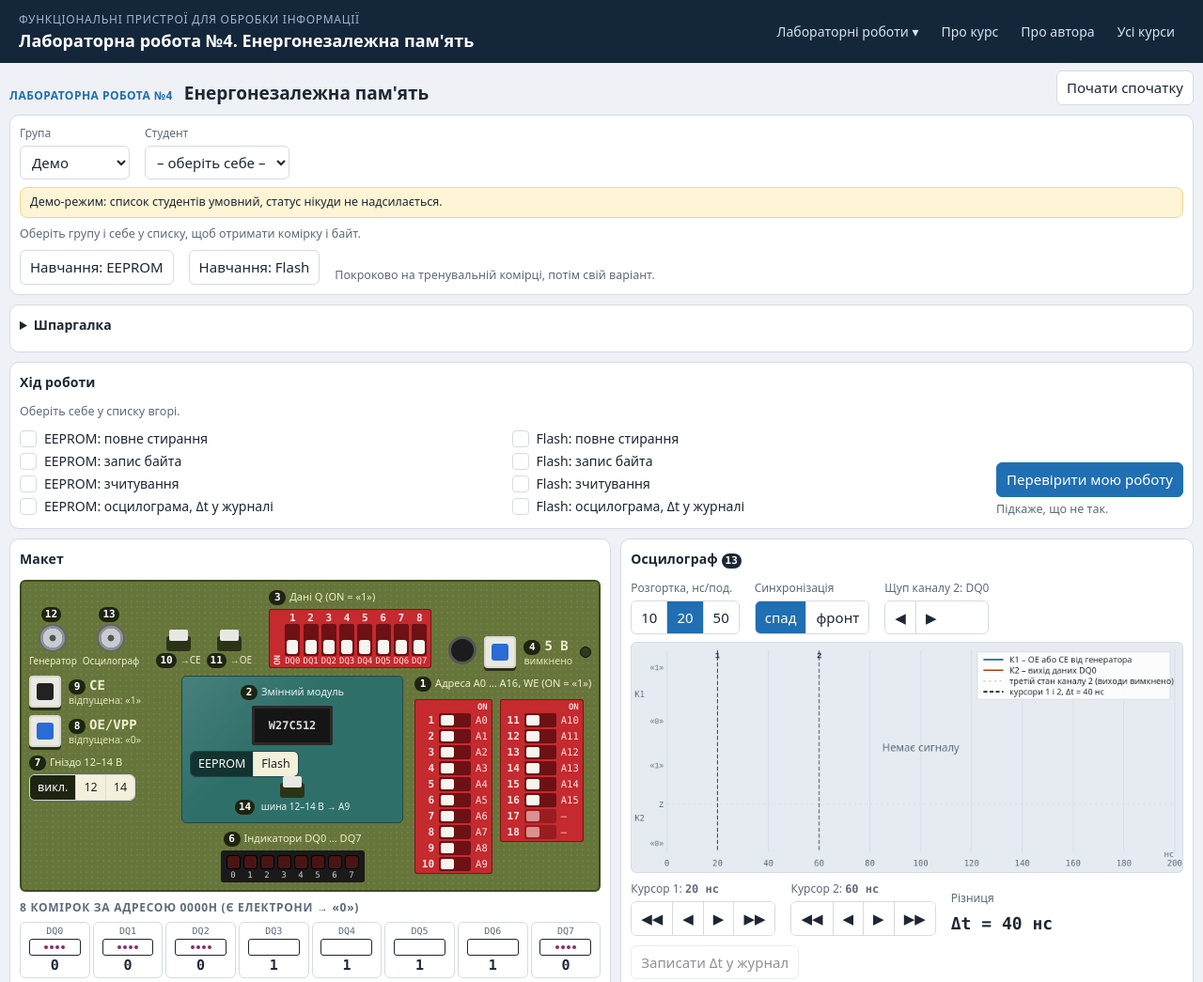
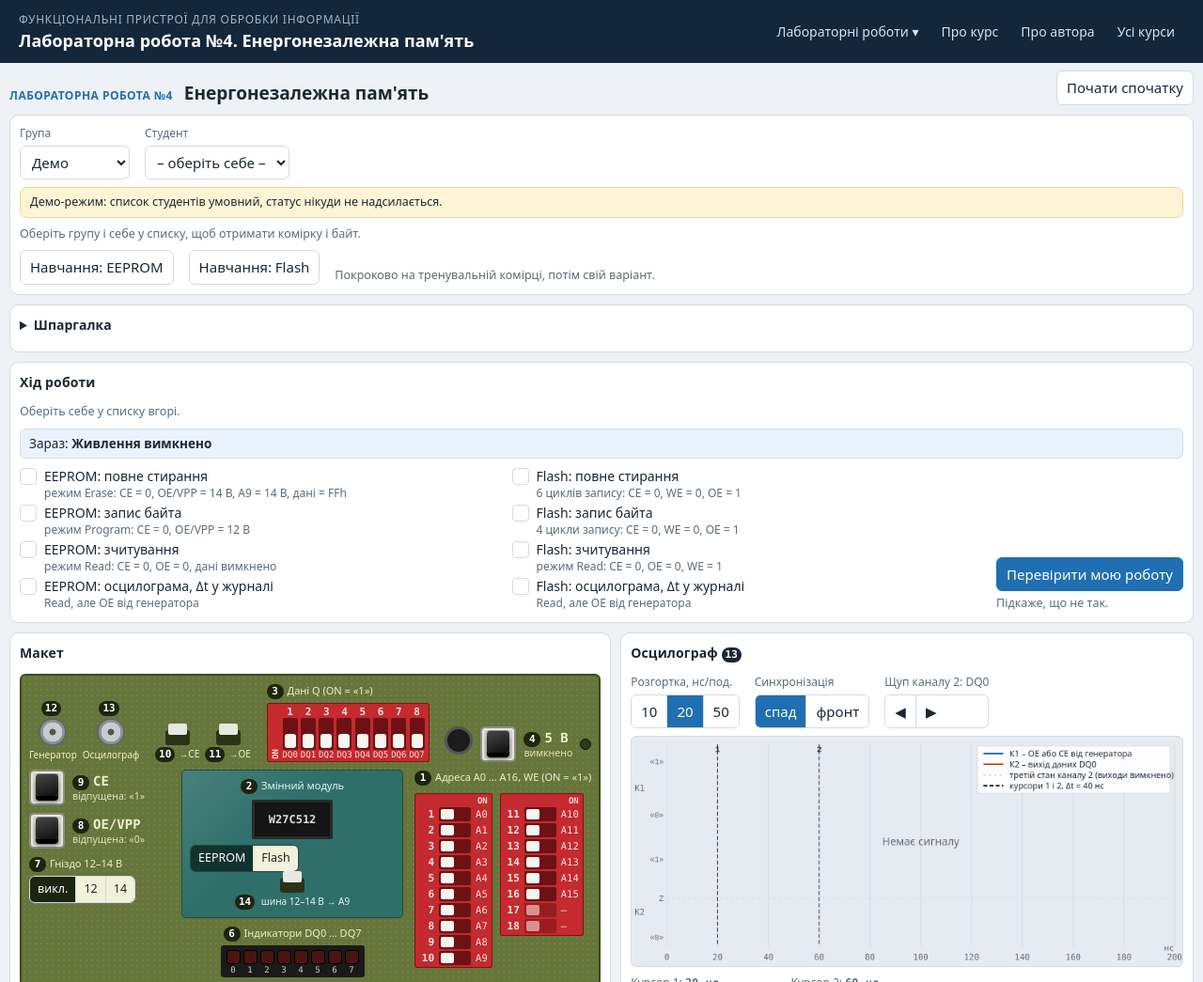
Before and after one commit to evroo78/Sim-Lab, a plain HTML site: page fpoi/Lab4/index.html in a window 1280 px wide. Shown: the top 1045 px of the page at 94% size. Drawn offline with Linux system fonts and the light colour scheme.

Commit message:
Update index.html

```diff
--- a/fpoi/Lab4/index.html
+++ b/fpoi/Lab4/index.html
@@ -239,6 +239,18 @@ details.sub > summary{font-size:12.5px;font-weight:500;color:var(--muted)}
 .prog .steps{display:block;columns:2 300px;column-gap:24px}.prog .steps li{break-inside:avoid;margin-bottom:3px}
 .chipmod .seg button{background:#e9f6f4;color:#12332f}.chipmod .seg button.on{background:#12332f;color:#fff}.chipmod .seg button:disabled{opacity:.75}
 .pcbx .seg button{background:#f3f1dc;color:#222}
+
+/* об'ємні кнопки: відпущена – чорна і піднята, натиснута – блакитна і втиснута */
+.pbtn .cap{width:38px;height:38px;background:#cfcfc6;border:2px solid #8d8d84;border-radius:5px;box-shadow:inset 0 0 0 2px #e9e9e2;transform:none}
+.pbtn .cap b{width:24px;height:24px;border-radius:4px;background:linear-gradient(160deg,#4a4a4a,#0d0d0d);box-shadow:0 5px 0 #000,0 7px 4px rgba(0,0,0,.45),inset 0 1px 0 rgba(255,255,255,.35);transform:translateY(-3px);transition:transform .08s,box-shadow .08s}
+.pbtn.on .cap{transform:none;box-shadow:inset 0 0 0 2px #e9e9e2}
+.pbtn.on .cap b{background:linear-gradient(160deg,#6fc0ff,#1565d0);box-shadow:0 1px 0 #0b3b82,0 1px 2px rgba(0,0,0,.4),inset 0 1px 0 rgba(255,255,255,.5);transform:translateY(3px)}
+.pbtn.blue .cap b{background:linear-gradient(160deg,#4a4a4a,#0d0d0d)}
+.pbtn.blue.on .cap b{background:linear-gradient(160deg,#6fc0ff,#1565d0)}
+.mode{border:1px solid var(--line);border-radius:6px;padding:5px 9px;font-size:13.5px;background:var(--accent-soft)}
+.mode b{font-weight:600}
+.steps small{display:block;color:var(--muted);font-size:12px;line-height:1.25}
+.leg{display:grid;grid-template-columns:auto 1fr;gap:2px 10px;font-size:13px}.leg b{font-family:var(--mono)}
 </style>
 </head>
 <body data-root="../">
@@ -256,6 +268,13 @@ details.sub > summary{font-size:12.5px;font-weight:500;color:var(--muted)}
 <details class="card" id="help">
   <summary>Шпаргалка</summary>
   <div>
+    <p><b>Що таке сигнали.</b></p>
+    <div class="leg"><b>CE</b><span>Chip Enable – «вибір мікросхеми». «0» (кнопка натиснута) – мікросхема вибрана й працює; «1» – вона відпочиває.</span>
+      <b>OE</b><span>Output Enable – «дозвіл виходу». «0» (кнопка відпущена) – виходи DQ відкриті, дані видно на індикаторах; «1» – виходи вимкнено.</span>
+      <b>VPP</b><span>напруга програмування. У EEPROM її подають на той самий вивід, що й OE (OE/VPP): 12 В – запис, 14 В – стирання.</span>
+      <b>WE</b><span>Write Enable – «дозвіл запису». У Flash «0» (перемикач 18 ON) означає, що мікросхема приймає команду або дані.</span>
+      <b>A0…A16</b><span>адреса комірки. <b>DQ0…DQ7</b> – вісім біт даних (байт) комірки.</span>
+      <b>A9</b><span>один з адресних виводів; висока напруга на ньому вмикає службові режими EEPROM (ID, стирання).</span></div>
     <p><b>HEX → двійкова:</b></p>
     <div class="hx"><span>0=0000</span><span>1=0001</span><span>2=0010</span><span>3=0011</span><span>4=0100</span><span>5=0101</span><span>6=0110</span><span>7=0111</span><span>8=1000</span><span>9=1001</span><span>A=1010</span><span>B=1011</span><span>C=1100</span><span>D=1101</span><span>E=1110</span><span>F=1111</span></div>
     <p>Адресні перемикачі 1–17 = A0–A16 (ON = «1»), 18 = WE (Flash). Дані: 1–8 = DQ0 … DQ7. Молодший біт – ліворуч: перемикач 1, DQ0 (так само на індикаторах). CE, OE: клік – натиснути, ще клік – відпустити.</p>
@@ -644,18 +663,18 @@ if (typeof module !== 'undefined') module.exports = M;
     h += '<div class="grp"><span class="lbl"><span class="num">3</span>Дані Q (ON = «1»)</span><div class="dipbox h"><span class="on-l">ON</span>';
     for (i=0;i<8;i++) h += swHtml('d' + i, S.data[i], i + 1, 'DQ' + i, false, '');
     h += '</div></div>';
-    h += '<div class="pwrb"><span class="jack" title="Живлення 5 В"></span><button type="button" id="pwr" class="pbtn blue' + (S.power ? ' on' : '') + '" data-a="power" aria-pressed="' + S.power + '"><span class="cap"><b></b></span><span class="t"><b><span class="num">4</span>5 В</b><small>' + (S.power ? 'увімкнено' : 'вимкнено') + '</small></span></button><i class="pled' + (S.power ? ' on' : '') + '"></i></div>';
+    h += '<div class="pwrb"><span class="jack" title="Живлення 5 В"></span><button type="button" id="pwr" class="pbtn' + (S.power ? ' on' : '') + '" data-a="power" aria-pressed="' + S.power + '"><span class="cap"><b></b></span><span class="t"><b><span class="num">4</span>5 В</b><small>' + (S.power ? 'увімкнено' : 'вимкнено') + '</small></span></button><i class="pled' + (S.power ? ' on' : '') + '"></i></div>';
     h += '</div>';
     /* середина: ліворуч кнопки, по центру модуль, праворуч адресні DIP */
     h += '<div class="rm">';
     h += '<div class="col">';
     h += '<button type="button" id="ce" class="pbtn' + (S.ce ? ' on' : '') + '" data-a="ce" aria-pressed="' + S.ce + '"><span class="cap"><b></b></span><span class="t"><b><span class="num">9</span>CE</b><small>' + (S.ce ? 'натиснута: «0»' : 'відпущена: «1»') + '</small></span></button>';
     var oeTxt = S.oe ? ('натиснута: ' + (ee ? (S.aux ? S.aux + ' В' : '«1» (5 В)') : '«1»')) : 'відпущена: «0»';
-    h += '<button type="button" id="oe" class="pbtn blue' + (S.oe ? ' on' : '') + '" data-a="oe" aria-pressed="' + S.oe + '"><span class="cap"><b></b></span><span class="t"><b><span class="num">8</span>OE' + (ee ? '/VPP' : '') + '</b><small>' + oeTxt + '</small></span></button>';
+    h += '<button type="button" id="oe" class="pbtn' + (S.oe ? ' on' : '') + '" data-a="oe" aria-pressed="' + S.oe + '"><span class="cap"><b></b></span><span class="t"><b><span class="num">8</span>OE' + (ee ? '/VPP' : '') + '</b><small>' + oeTxt + '</small></span></button>';
     h += '<div class="grp"><span class="lbl"><span class="num">7</span>Гніздо 12–14 В</span><div class="seg">' +
       [[0,'викл.'],[12,'12'],[14,'14']].map(function(x){ return '<button type="button" id="aux' + x[0] + '" class="' + (x[0] ? 'hv ' : '') + (S.aux === x[0] ? 'on' : '') + '" data-a="aux" data-v="' + x[0] + '">' + x[1] + '</button>'; }).join('') + '</div></div>';
     h += '</div>';
-    h += '<div class="col"><div class="chipmod' + (c.damaged ? ' bad' : '') + '"><span class="lbl"><span class="num">2</span>Змінний модуль' + (S.power ? ' (міняти при вимкненому живленні)' : '') + '</span>';
+    h += '<div class="col"><div class="chipmod' + (c.damaged ? ' bad' : '') + '"><span class="lbl"><span class="num">2</span>Змінний модуль</span>';
     h += '<div class="plcc">' + CHIP[S.module].name + '</div>';
     h += '<div class="seg">' + ['eeprom','flash'].map(function(m){ return '<button type="button" id="mod-' + m + '" class="' + (S.module === m ? 'on' : '') + '" data-a="module" data-v="' + m + '"' + (S.power ? ' disabled' : '') + '>' + (m === 'eeprom' ? 'EEPROM' : 'Flash') + '</button>'; }).join('') + '</div>';
     h += jmp('sw14', 14, ' шина 12–14 В → A9', S.sw14, true);
@@ -889,11 +908,19 @@ if (typeof module !== 'undefined') module.exports = M;
   }
 
   /* ---------- кроки і журнал ---------- */
+  var MODENAME = { read:'Зчитування (Read)', scope:'Зчитування від генератора', outdis:'Виходи вимкнено (Output Disable)', standby:'Очікування (Standby)', program:'Запис (Program)', proginh:'Запис заборонено (Program Inhibit)', erase:'Стирання (Erase)', eraseinh:'Стирання заборонено (Erase Inhibit)', id:'Ідентифікація (Silicon ID)', write:'Цикл запису в шину (Flash)', undef:'Недопустима комбінація', off:'Живлення вимкнено' };
+  function modeLine(){
+    var ee = (S.module === 'eeprom'), p = M.pins(S), m = S.power ? M.mode(S, p) : 'off', lv = '';
+    if (S.power){
+      lv = ' · CE = ' + (S.sw10 ? 'ген.' : p.CE) + ', OE' + (ee ? '/VPP' : '') + ' = ' + (S.sw11 ? 'ген.' : (ee ? p.OE + ' В' : p.OE)) + (ee ? (p.A9hv ? ', A9 = ' + p.A9hv + ' В' : '') : ', WE = ' + p.WE);
+    }
+    return '<div class="mode" id="modeLine">Зараз: <b>' + (MODENAME[m] || m) + '</b>' + lv + '</div>';
+  }
   function renderRight2(){
-    var f = UI.flags, V = UI.student, h = '<h2>Хід роботи</h2>' + (V ? '' : '<p class="note">Оберіть себе у списку вгорі.</p>') + '<div class="prog"><ul class="steps" id="steps">';
-    [['eErase','EEPROM: повне стирання'], ['eProg','EEPROM: запис байта' + (V ? ' ' + X(V.ed,2) + ' у комірку ' + X(V.ea,4) : '')], ['eRead','EEPROM: зчитування'], ['eScope','EEPROM: осцилограма, Δt у журналі'],
-      ['fErase','Flash: повне стирання'], ['fProg','Flash: запис байта' + (V ? ' ' + X(V.fd,2) + ' у комірку ' + X(V.fa,5) : '')], ['fRead','Flash: зчитування'], ['fScope','Flash: осцилограма, Δt у журналі']
-    ].forEach(function(x){ h += '<li class="' + (f[x[0]] ? 'done' : '') + '" id="step-' + x[0] + '"><span class="ck">✓</span><span>' + x[1] + '</span></li>'; });
+    var f = UI.flags, V = UI.student, h = '<h2>Хід роботи</h2>' + (V ? '' : '<p class="note">Оберіть себе у списку вгорі.</p>') + modeLine() + '<div class="prog"><ul class="steps" id="steps">';
+    [['eErase','EEPROM: повне стирання','режим Erase: CE = 0, OE/VPP = 14 В, A9 = 14 В, дані = FFh'], ['eProg','EEPROM: запис байта' + (V ? ' ' + X(V.ed,2) + ' у комірку ' + X(V.ea,4) : ''),'режим Program: CE = 0, OE/VPP = 12 В'], ['eRead','EEPROM: зчитування','режим Read: CE = 0, OE = 0, дані вимкнено'], ['eScope','EEPROM: осцилограма, Δt у журналі','Read, але OE від генератора'],
+      ['fErase','Flash: повне стирання','6 циклів запису: CE = 0, WE = 0, OE = 1'], ['fProg','Flash: запис байта' + (V ? ' ' + X(V.fd,2) + ' у комірку ' + X(V.fa,5) : ''),'4 цикли запису: CE = 0, WE = 0, OE = 1'], ['fRead','Flash: зчитування','режим Read: CE = 0, OE = 0, WE = 1'], ['fScope','Flash: осцилограма, Δt у журналі','Read, але OE від генератора']
+    ].forEach(function(x){ h += '<li class="' + (f[x[0]] ? 'done' : '') + '" id="step-' + x[0] + '"><span class="ck">✓</span><span>' + x[1] + '<small>' + x[2] + '</small></span></li>'; });
     h += '</ul><div class="grp"><button type="button" class="btn on" id="btnCheck" data-a="check">Перевірити мою роботу</button><span class="note">Підкаже, що не так.</span></div></div>';
     if (UI.diag){ h += '<ul class="steps diag" id="diag">'; UI.diag.forEach(function(d){ h += '<li class="' + (d.info ? 'inf' : d.ok ? 'done' : 'bad') + '"><span class="ck">' + (d.info ? 'i' : d.ok ? '✓' : '!') + '</span><span>' + esc(d.t) + '</span></li>'; }); h += '</ul>'; }
     $('progress').innerHTML = h;
```
